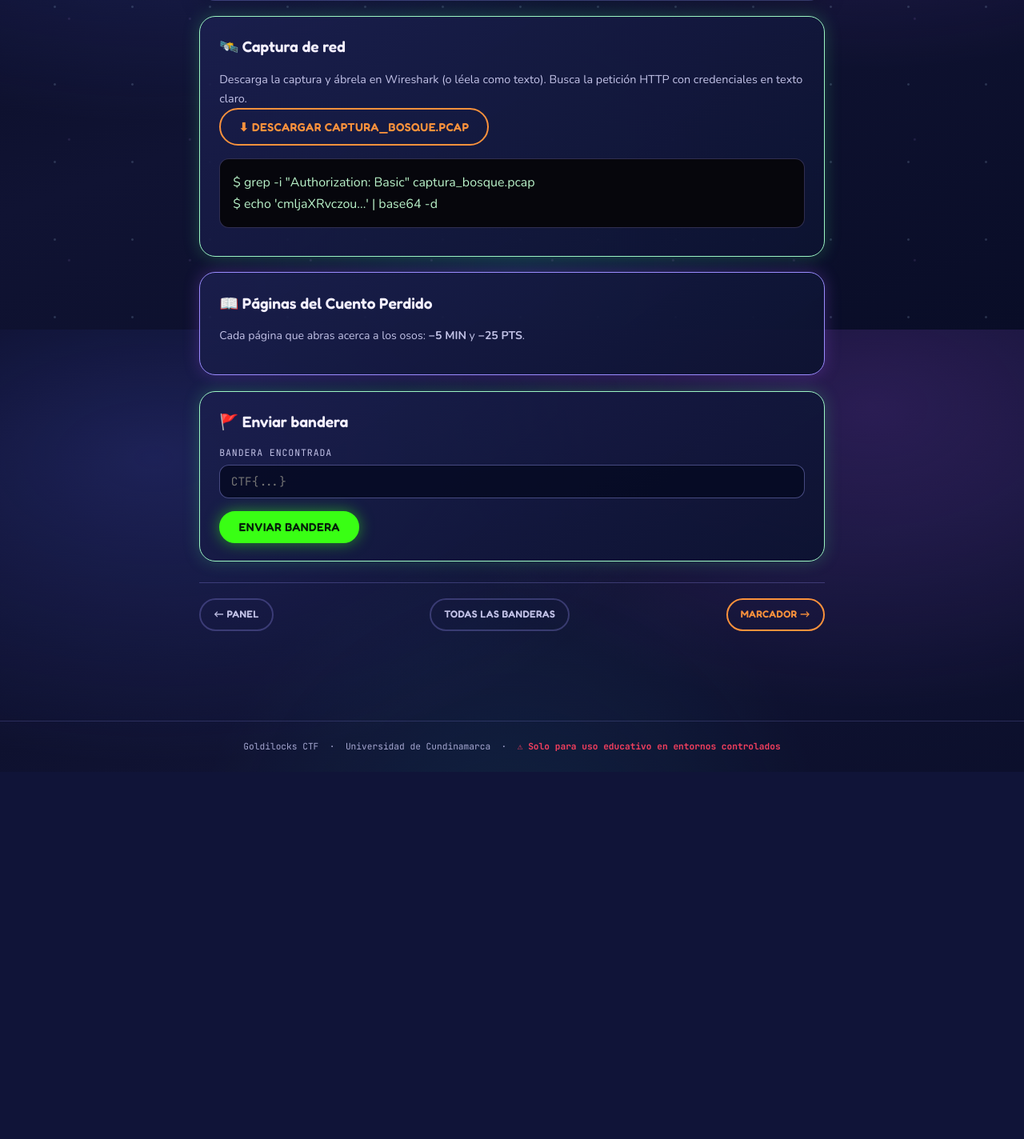
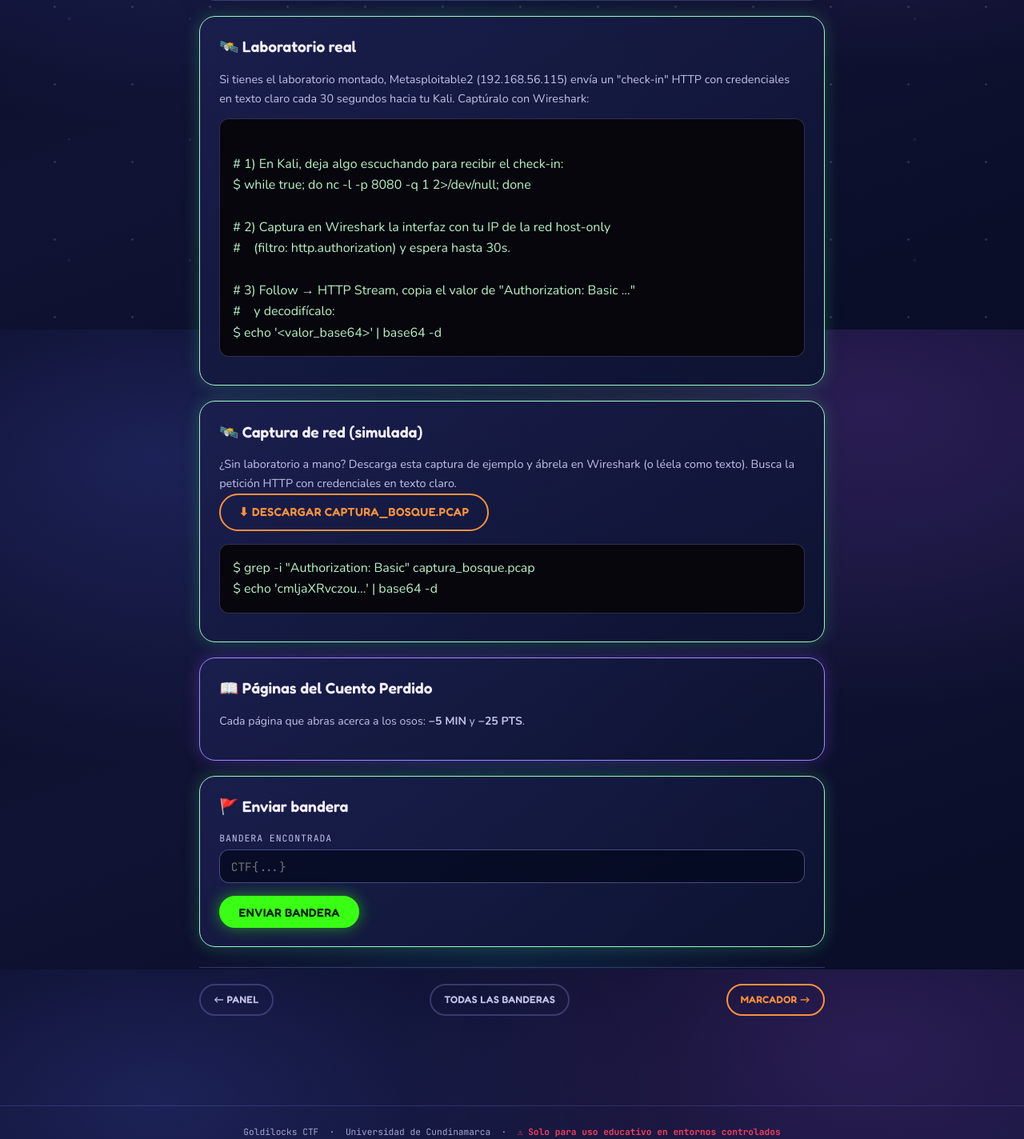
Before and after one commit to nicoRincon/seg_nube, a Flask app: template templates/challenges/wireshark.html in a window 1280 px wide. Shown: the part 388-1812 px from the top of the page at 80% size. Before the commit the page ends 1353 px from the top, so only its background shows below. Run offline with Flask 3, Linux system fonts and the light colour scheme; the template is opened without the code that fills it, so the values that code supplies are empty.

Commit message:
AJUSTES RETOS 1,4,10 (Añadir soporte para IP de laboratorio y mejorar instrucciones en desafíos de Nmap y Wireshark)

```diff
--- a/app.py
+++ b/app.py
@@ -47,6 +47,10 @@ HINT_PENALTY_S = 5 * 60        # -5 MIN por pista
 HINT_PENALTY_P = 25           # -25 PTS por pista
 WRONG_DETECT   = 8            # +8% detección por flag incorrecta
 TOTAL_POINTS   = 900
+
+# IP real de Metasploitable2 en el laboratorio host-only (retos 1, 4 y 10).
+# Ajusta este valor si la VM toma otra IP por DHCP al recrearla.
+LAB_TARGET_IP = os.environ.get('GOLDILOCKS_LAB_IP', '192.168.56.115')
 
 # ──────────────────────────────────────────────────────
 # Flags del CTF — 12 banderas, 3 fases
@@ -321,6 +325,7 @@ def inject_game_state():
         CHALLENGES  = CHALLENGES_META,
         hint_cost_min = HINT_PENALTY_S // 60,
         hint_cost_pts = HINT_PENALTY_P,
+        lab_ip        = LAB_TARGET_IP,
     )
 
 # ──────────────────────────────────────────────────────
--- a/templates/challenges/wireshark.html
+++ b/templates/challenges/wireshark.html
@@ -11,10 +11,30 @@
   {{ briefing(ch) }}
 
   <div class="card glow-green">
-    <div class="card-title">🛰️ Captura de red</div>
+    <div class="card-title">🛰️ Laboratorio real</div>
     <p style="font-size:0.9rem;color:var(--text-dim);">
-      Descarga la captura y ábrela en Wireshark (o léela como texto). Busca la
-      petición HTTP con credenciales en texto claro.
+      Si tienes el laboratorio montado, Metasploitable2 ({{ lab_ip }}) envía un
+      "check-in" HTTP con credenciales en texto claro cada 30 segundos hacia tu
+      Kali. Captúralo con Wireshark:
+    </p>
+    <div class="code-block">
+# 1) En Kali, deja algo escuchando para recibir el check-in:
+$ while true; do nc -l -p 8080 -q 1 2>/dev/null; done
+
+# 2) Captura en Wireshark la interfaz con tu IP de la red host-only
+#    (filtro: http.authorization) y espera hasta 30s.
+
+# 3) Follow → HTTP Stream, copia el valor de "Authorization: Basic ..."
+#    y decodifícalo:
+$ echo '&lt;valor_base64&gt;' | base64 -d</div>
+  </div>
+
+  <div class="card glow-green">
+    <div class="card-title">🛰️ Captura de red (simulada)</div>
+    <p style="font-size:0.9rem;color:var(--text-dim);">
+      ¿Sin laboratorio a mano? Descarga esta captura de ejemplo y ábrela en
+      Wireshark (o léela como texto). Busca la petición HTTP con credenciales
+      en texto claro.
     </p>
     <a href="{{ url_for('wireshark_capture') }}" class="btn btn-outline">
       ⬇ Descargar captura_bosque.pcap
```
Also changed, not shown: templates/challenges/nmap.html (+17 -2 lines).
